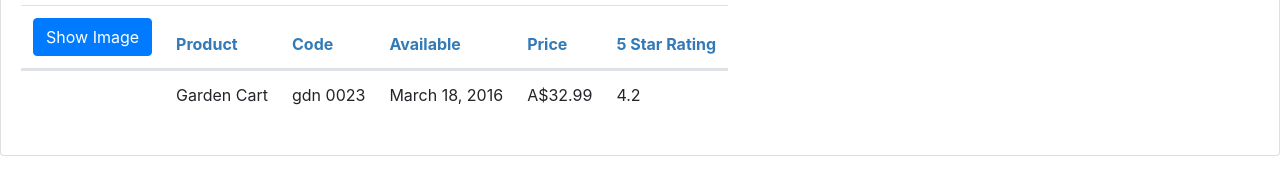
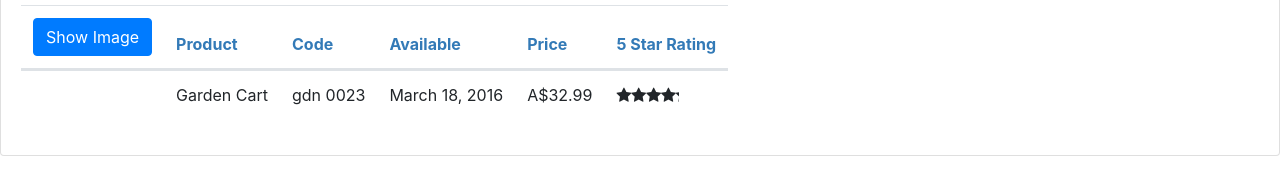
Before and after one commit to sthasagar19/AngularTut-Project, an Angular app in the folder APM-Start/: page / in a window 1280 px wide. Shown: the part 203-372 px from the top of the page. Built offline with nearby package versions, Linux system fonts and the light colour scheme.

Commit message:
Module 8 complete

```diff
--- a/APM-Start/src/app/app.module.ts
+++ b/APM-Start/src/app/app.module.ts
@@ -4,12 +4,14 @@ import {FormsModule} from '@angular/forms';
 import { AppComponent } from './app.component';
 import { ProductListComponet } from './products/product-list.components';
 import { ConvertToSpacesPipe } from './shared/convert-to-spaces.pipe';
+import { StarComponent } from './shared/star.component';
 
 @NgModule({
   declarations: [
     AppComponent,
     ProductListComponet,
-    ConvertToSpacesPipe
+    ConvertToSpacesPipe,
+    StarComponent
   ],
   imports: [
     BrowserModule,
--- a/APM-Start/src/app/products/product-list.component.html
+++ b/APM-Start/src/app/products/product-list.component.html
@@ -42,7 +42,8 @@
                     <td>{{product.productCode | lowercase | convertToSpaces: '-'}}</td>
                     <td>{{product.releaseDate}}</td>
                     <td>{{product.price | currency:'AUD':'symbol':'1.2-2'}}</td>
-                    <td>{{product.starRating}}</td>
+                    <td><pm-star [rating]='product.starRating'
+                        (ratingClicked)='onRatingClicked($event)'></pm-star></td>
                 </tr>
             </tbody>
         </div>
--- a/APM-Start/src/app/products/product-list.components.ts
+++ b/APM-Start/src/app/products/product-list.components.ts
@@ -19,7 +19,6 @@ export class ProductListComponet implements OnInit{
     set listFilter(value:string){
         this._listFilter=value;
         this.filteredProducts=this.listFilter ? this.performFilter(this.listFilter):this.products;
-console.log(this.filteredProducts);
 
     }
     filteredProducts: IProduct[];
@@ -70,4 +69,8 @@ console.log(this.filteredProducts);
           return this.products.filter((product:IProduct) =>
           product.productName.toLocaleLowerCase().indexOf(filterBy)!==-1);
       }
+
+      onRatingClicked(message:string):void{
+          this.pageTitle='Product List: '+message;
+      }
 }
--- a/APM-Start/src/app/shared/star.component.html
+++ b/APM-Start/src/app/shared/star.component.html
@@ -1,6 +1,7 @@
 <div class="crop"
      [style.width.px]="starWidth"
-     [title]="rating">
+     [title]="rating"
+     (click)="onClick()">
   <div style="width: 75px">
     <span class="fa fa-star"></span>
     <span class="fa fa-star"></span>
--- a/APM-Start/src/app/shared/star.component.ts
+++ b/APM-Start/src/app/shared/star.component.ts
@@ -1,4 +1,4 @@
-import {Component, OnChanges, Input} from '@angular/core';
+import {Component, OnChanges, Input, EventEmitter, Output} from '@angular/core';
 @Component({
     selector:'pm-star',
     templateUrl:'./star.component.html',
@@ -7,8 +7,13 @@ import {Component, OnChanges, Input} from '@angular/core';
 export class StarComponent implements OnChanges{
     @Input() rating:number;
     starWidth:number;
-
+    @Output() ratingClicked: EventEmitter<string>=
+    new EventEmitter<string>();
     ngOnChanges():void{
         this.starWidth=this.rating*75/5;
     }
+    onClick():void{
+        this.ratingClicked.emit(`The rating ${this.rating} was clicked!`);
+
+    }
 }
```
